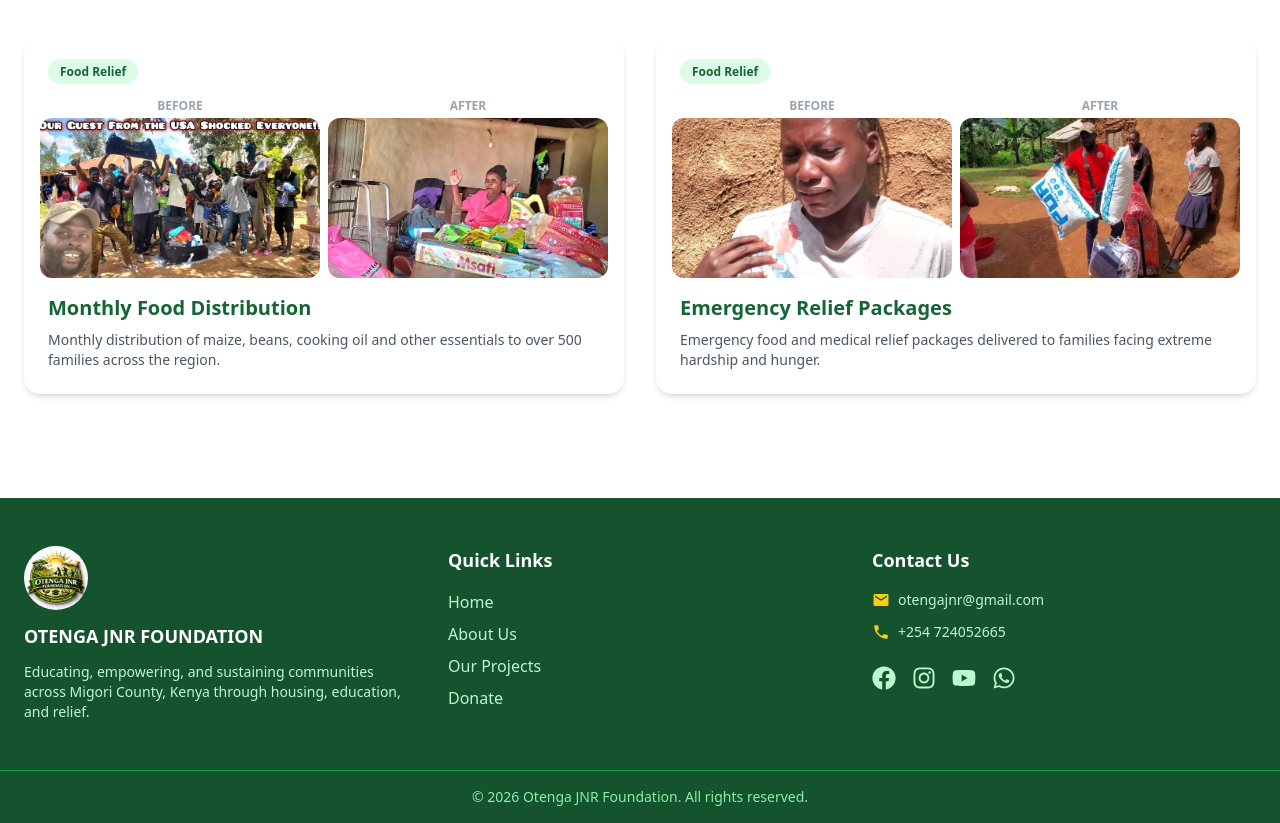
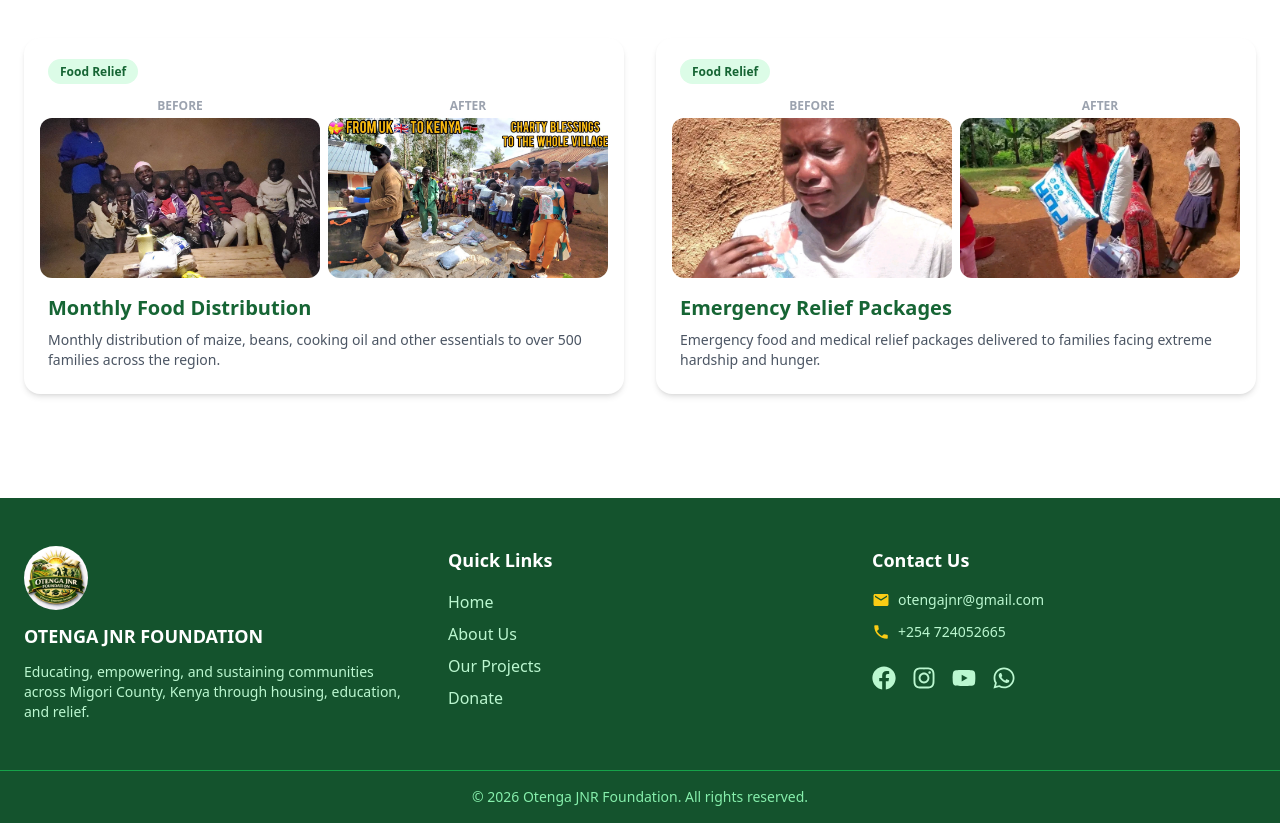
Before and after one commit to edwinonkundi68-cyber/robert-otenga-ngo, a React (Vite) app: page /projects in a window 1280 px wide. Shown: the part 1594-2417 px from the top of the page. Built offline with nearby package versions, Linux system fonts and the light colour scheme.

Commit message:
fix: monthly food distribution

```diff
--- a/src/pages/Projects.jsx
+++ b/src/pages/Projects.jsx
@@ -79,8 +79,8 @@ function Projects() {
             category="Food Relief"
             title="Monthly Food Distribution"
             description="Monthly distribution of maize, beans, cooking oil and other essentials to over 500 families across the region."
-            before="/hero3.jpg"
-            after="/food.jpeg"
+            before="/bt.jpg"
+            after="/bt1.jpg"
           />
           <ProjectCard
             category="Food Relief"
```
Also changed, not shown: public/bt.jpg (added), public/bt1.jpg (added).
